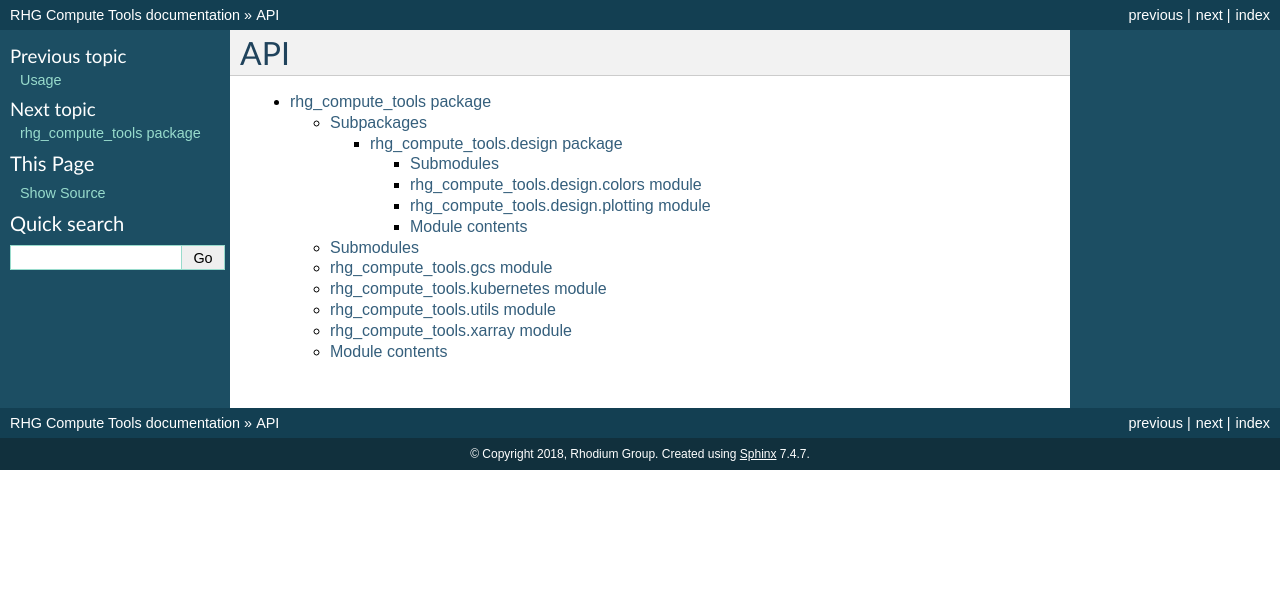
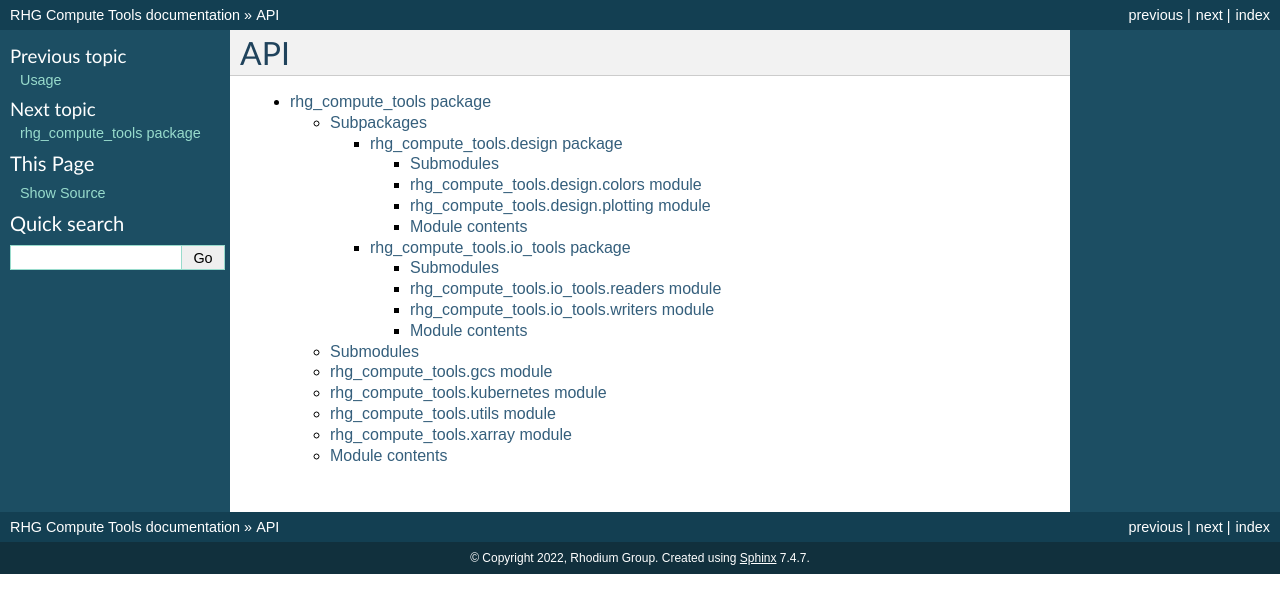
Before and after one commit to RhodiumGroup/rhg_compute_tools, a Sphinx documentation site: the page built from docs/modules.rst, in a window 1280 px wide. Shown: the top 613 px of the page. Built offline with Sphinx 7.4.7, drawn with Linux system fonts in a browser that asks for light colours.

Commit message:
update docs

```diff
--- a/docs/conf.py
+++ b/docs/conf.py
@@ -71,7 +71,7 @@ master_doc = "index"
 
 # General information about the project.
 project = u"RHG Compute Tools"
-copyright = u"2018, Rhodium Group"
+copyright = u"2022, Rhodium Group"
 
 # The version info for the project you're documenting, acts as replacement
 # for |version| and |release|, also used in various other places throughout
--- /dev/null
+++ b/docs/rhg_compute_tools.io_tools.rst
@@ -0,0 +1,29 @@
+rhg\_compute\_tools.io\_tools package
+=====================================
+
+Submodules
+----------
+
+rhg\_compute\_tools.io\_tools.readers module
+--------------------------------------------
+
+.. automodule:: rhg_compute_tools.io_tools.readers
+   :members:
+   :undoc-members:
+   :show-inheritance:
+
+rhg\_compute\_tools.io\_tools.writers module
+--------------------------------------------
+
+.. automodule:: rhg_compute_tools.io_tools.writers
+   :members:
+   :undoc-members:
+   :show-inheritance:
+
+Module contents
+---------------
+
+.. automodule:: rhg_compute_tools.io_tools
+   :members:
+   :undoc-members:
+   :show-inheritance:
--- a/docs/rhg_compute_tools.rst
+++ b/docs/rhg_compute_tools.rst
@@ -7,6 +7,7 @@ Subpackages
 .. toctree::
 
     rhg_compute_tools.design
+    rhg_compute_tools.io_tools
 
 Submodules
 ----------
```
